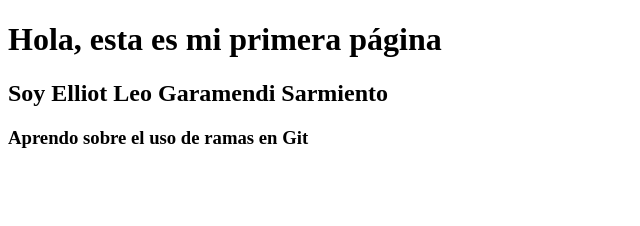
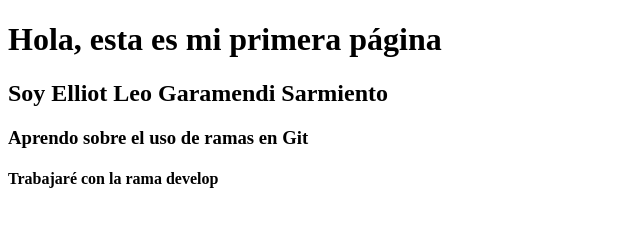
Before and after one commit to elliotgaramendi/learning-git, a plain HTML site: page index.html in a window 1280 px wide. Shown: the whole page, without its empty margins (0-640 px from the left). Drawn offline with Linux system fonts and the light colour scheme.

Commit message:
Agrego ćambio desde otra rama que no sea master

```diff
--- a/index.html
+++ b/index.html
@@ -9,5 +9,6 @@
     <h1>Hola, esta es mi primera página</h1>
     <h2>Soy Elliot Leo Garamendi Sarmiento</h2>
     <h3>Aprendo sobre el uso de ramas en Git</h3>
+    <h4>Trabajaré con la rama develop</h4>
 </body>
 </html>
```
